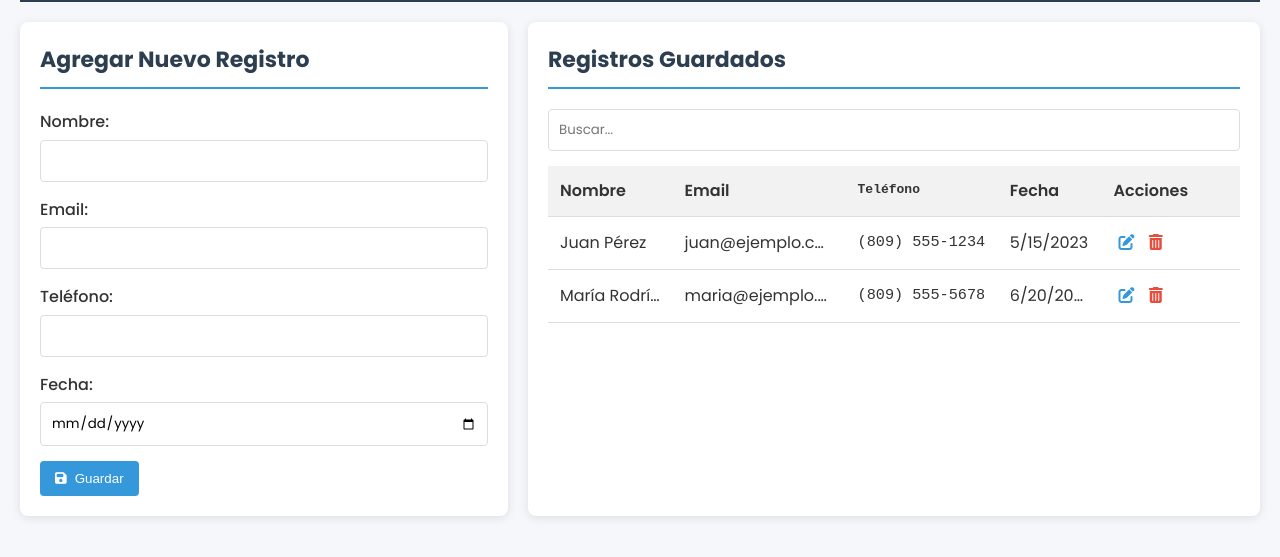
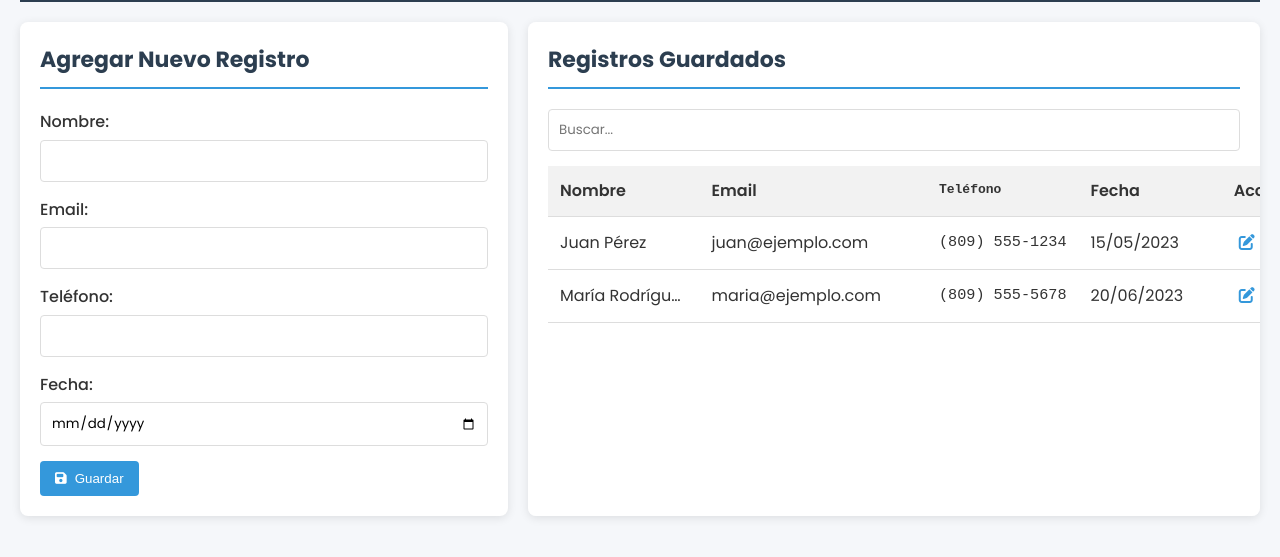
Before and after one commit to EzequielGomez-code/Proyecto_Final_GIT, a plain HTML site: page Registro con base de datos/frontend-register/frontend/index.html in a window 1280 px wide. Shown: the part 103-660 px from the top of the page. Drawn offline with Linux system fonts and the light colour scheme.

Commit message:
Commit_responsive

```diff
--- a/Registro con base de datos/frontend-register/frontend/app.js
+++ b/Registro con base de datos/frontend-register/frontend/app.js
@@ -243,6 +243,25 @@ function editarRegistro(id) {
     document.querySelector('.form-container').scrollIntoView({ behavior: 'smooth' });
 }
 
+// Función para formatear fecha al formato DD/MM/YYYY más legible
+function formatearFecha(fechaStr) {
+    if (!fechaStr) return '';
+
+    try {
+        const fecha = new Date(fechaStr);
+        if (isNaN(fecha.getTime())) return fechaStr; // Si la fecha no es válida, retornar el string original
+
+        const dia = fecha.getDate().toString().padStart(2, '0');
+        const mes = (fecha.getMonth() + 1).toString().padStart(2, '0');
+        const año = fecha.getFullYear();
+
+        return `${dia}/${mes}/${año}`;
+    } catch (e) {
+        console.error('Error al formatear fecha:', e);
+        return fechaStr; // En caso de error, retornar el string original
+    }
+}
+
 // Función para mostrar registros en la tabla
 function mostrarRegistros(filtro = '') {
     const tbody = tablaRegistros.querySelector('tbody');
@@ -269,12 +288,7 @@ function mostrarRegistros(filtro = '') {
         const tr = document.createElement('tr');
 
         // Formatear fecha para mostrarla mejor
-        let fecha;
-        try {
-            fecha = new Date(registro.fecha).toLocaleDateString();
-        } catch (e) {
-            fecha = registro.fecha;
-        }
+        let fecha = formatearFecha(registro.fecha);
 
         // Formatear el teléfono para asegurar que esté en formato correcto
         let telefono = registro.telefono;
@@ -300,6 +314,7 @@ function mostrarRegistros(filtro = '') {
         // Celda de fecha
         const tdFecha = document.createElement('td');
         tdFecha.textContent = fecha;
+        tdFecha.style.whiteSpace = 'nowrap';
         tr.appendChild(tdFecha);
 
         // Celda de acciones
--- a/Registro con base de datos/frontend-register/frontend/styles.css
+++ b/Registro con base de datos/frontend-register/frontend/styles.css
@@ -116,6 +116,7 @@ table {
     width: 100%;
     border-collapse: collapse;
     table-layout: fixed;
+    min-width: 800px;
 }
 
 th, td {
@@ -128,9 +129,9 @@ th, td {
 }
 
 table th:nth-child(1), table td:nth-child(1) { width: 18%; }
-table th:nth-child(2), table td:nth-child(2) { width: 25%; }
+table th:nth-child(2), table td:nth-child(2) { width: 27%; }
 table th:nth-child(3), table td:nth-child(3) {
-    width: 22%;
+    width: 18%;
     white-space: nowrap !important;
     font-family: monospace;
     overflow: visible !important;
@@ -140,8 +141,15 @@ table th:nth-child(3), table td:nth-child(3) {
     max-width: none !important;
     min-width: 140px !important;
 }
-table th:nth-child(4), table td:nth-child(4) { width: 15%; }
-table th:nth-child(5), table td:nth-child(5) { width: 20%; }
+table th:nth-child(4), table td:nth-child(4) {
+    width: 17%;
+    white-space: nowrap !important;
+    min-width: 110px !important;
+}
+table th:nth-child(5), table td:nth-child(5) {
+    width: 15%;
+    min-width: 100px !important;
+}
 
 th {
     background-color: #f2f2f2;
@@ -150,6 +158,11 @@ th {
 
 tbody tr:hover {
     background-color: #f9f9f9;
+}
+
+td:nth-child(4) {
+    white-space: nowrap !important;
+    overflow: visible !important;
 }
 
 td:nth-child(3) {
@@ -214,9 +227,19 @@ td:nth-child(3) {
 }
 
 /* Responsive */
+@media (max-width: 1200px) {
+    main {
+        grid-template-columns: 1fr 1.3fr;
+    }
+}
+
 @media (max-width: 992px) {
     main {
         grid-template-columns: 1fr 1.2fr;
+    }
+
+    table {
+        min-width: 700px;
     }
 }
 
@@ -239,10 +262,11 @@ td:nth-child(3) {
 
     .table-container {
         overflow-x: auto;
+        padding: 15px 10px;
     }
 
     table {
-        min-width: 600px;
+        min-width: 650px;
     }
 
     th, td {
```
